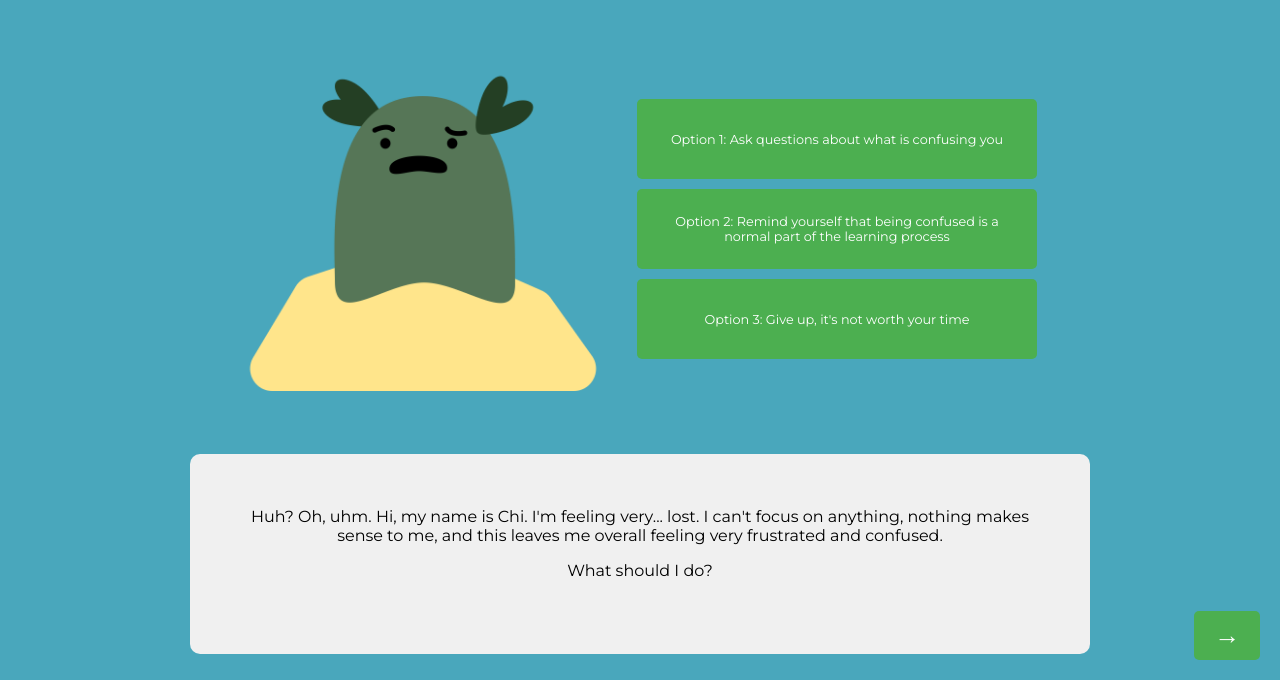
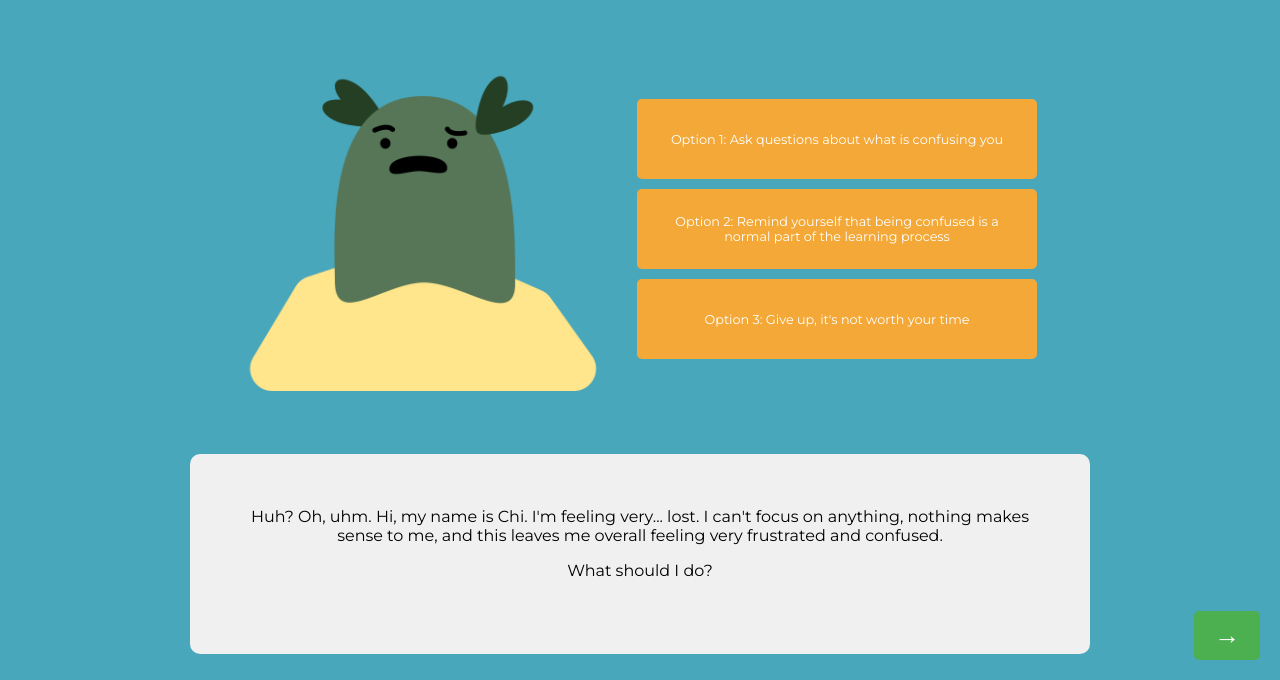
Before and after one commit to night-pianist/B.L.O.B., a website: page public/meet-chi.html in a window 1280 px wide. Shown: the part 120-800 px from the top of the page. Drawn offline with Linux system fonts and the light colour scheme; a web font is replaced by a local one.

Commit message:
orange button

```diff
--- a/public/styles_options.css
+++ b/public/styles_options.css
@@ -77,7 +77,7 @@ body, html {
     padding: 10px 20px;
     margin-right: 10px;
     font-size: 1vw;
-    background-color: #4CAF50;
+    background-color: #F4A838;
     color: white;
     border: none;
     border-radius: 5px;
@@ -86,7 +86,7 @@ body, html {
   }
 
   .option-button:hover {
-    background-color: #45a049;
+    background-color: #D2912F;
   }
 
   .option-button-wrong {
@@ -95,7 +95,7 @@ body, html {
     padding: 10px 20px;
     margin-right: 10px;
     font-size: 1vw;
-    background-color: #4CAF50;
+    background-color: #F4A838;
     color: white;
     border: none;
     border-radius: 5px;
@@ -104,7 +104,7 @@ body, html {
   }
 
   .option-button-wrong:hover {
-    background-color: #45a049;
+    background-color: #D2912F;
   }
 
   .option-button-wrong:active {
```
